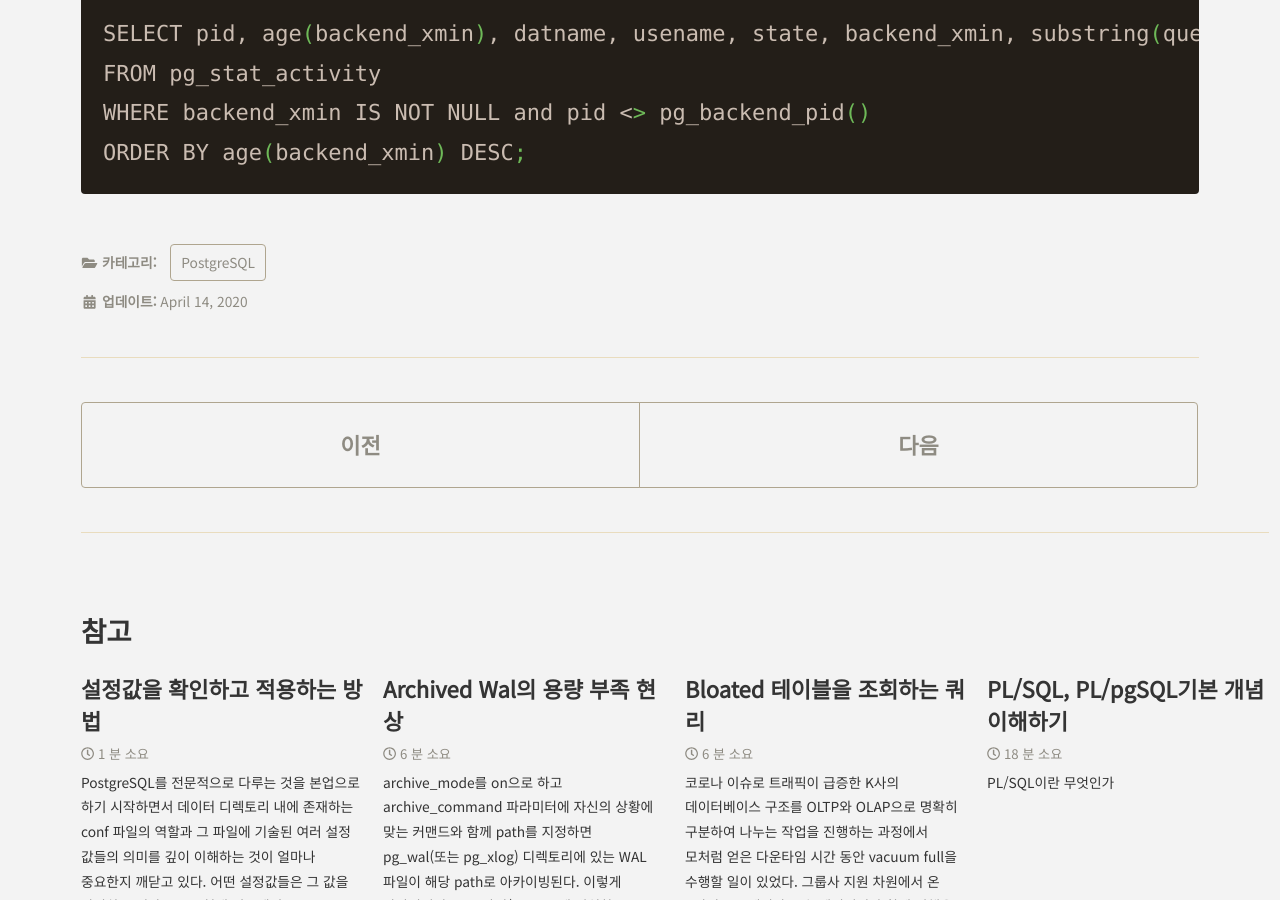
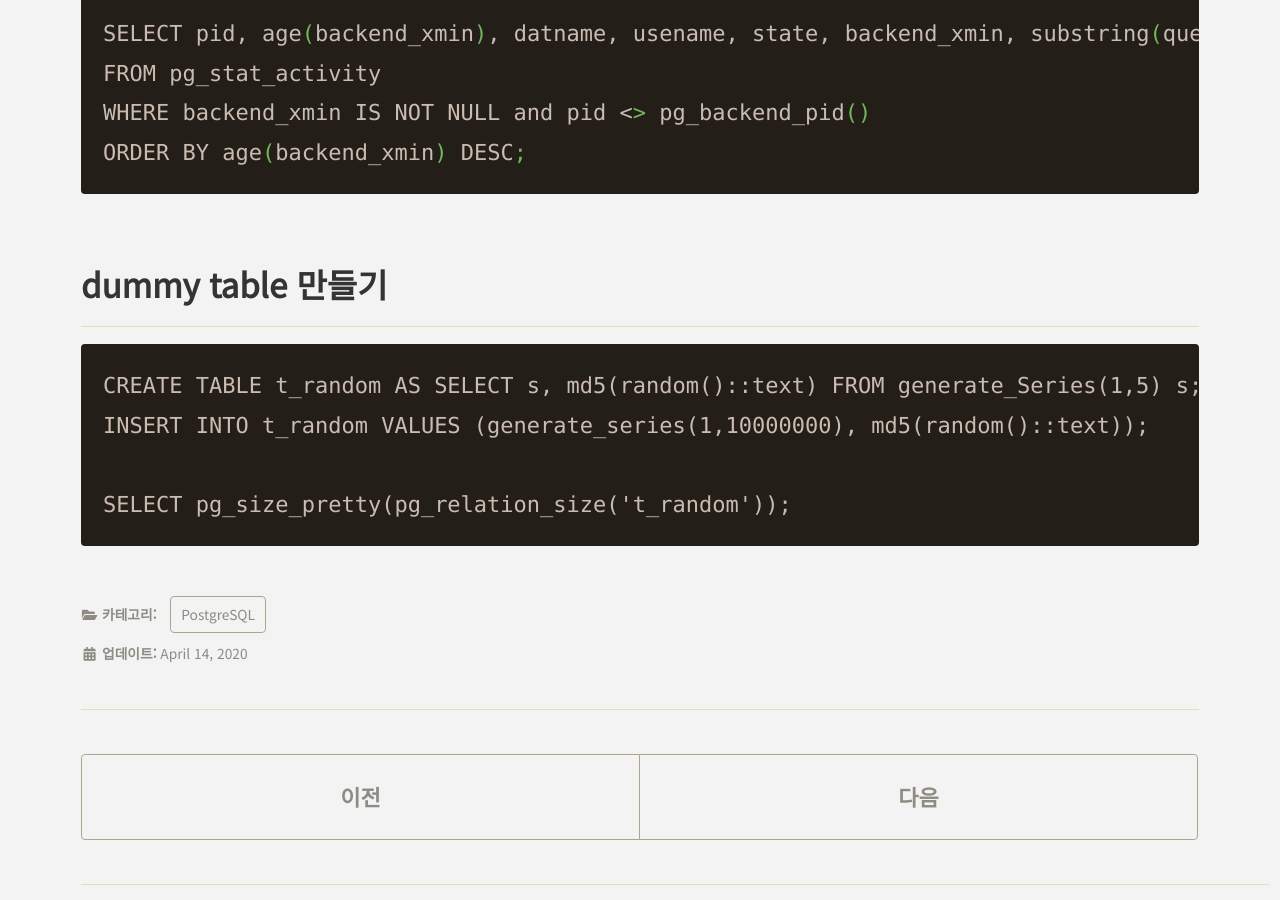
Before and after one commit to coiy/coiy.github.io, a Jekyll site: the page built from _posts/2020-04-14-useful_queries.md, in a window 1280 px wide and 900 px high, scrolled down 6101 px. Built offline with Jekyll 4.4.1, drawn with Linux system fonts in a browser that asks for light colours; cached includes are drawn as plain includes.

Commit message:
DDL for dummy tables.

````diff
--- a/_posts/2020-04-14-useful_queries.md
+++ b/_posts/2020-04-14-useful_queries.md
@@ -147,3 +147,11 @@ FROM pg_stat_activity
 WHERE backend_xmin IS NOT NULL and pid <> pg_backend_pid()
 ORDER BY age(backend_xmin) DESC;
 ```
+
+## dummy table 만들기
+```
+CREATE TABLE t_random AS SELECT s, md5(random()::text) FROM generate_Series(1,5) s;
+INSERT INTO t_random VALUES (generate_series(1,10000000), md5(random()::text));
+
+SELECT pg_size_pretty(pg_relation_size('t_random'));
+```
````
